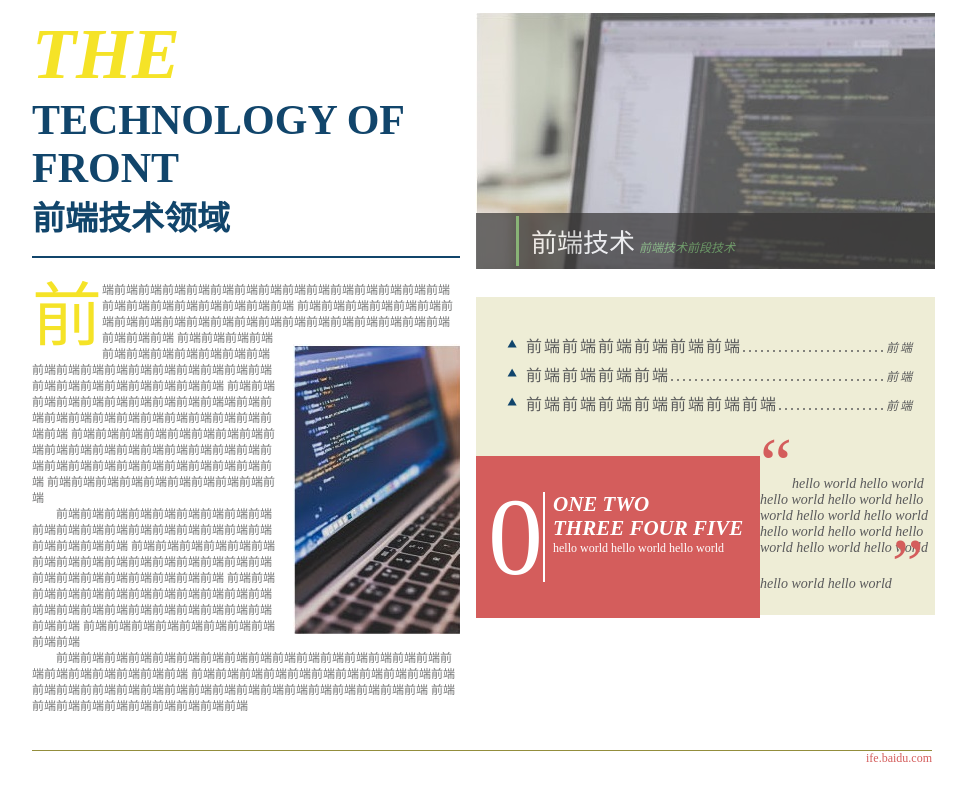
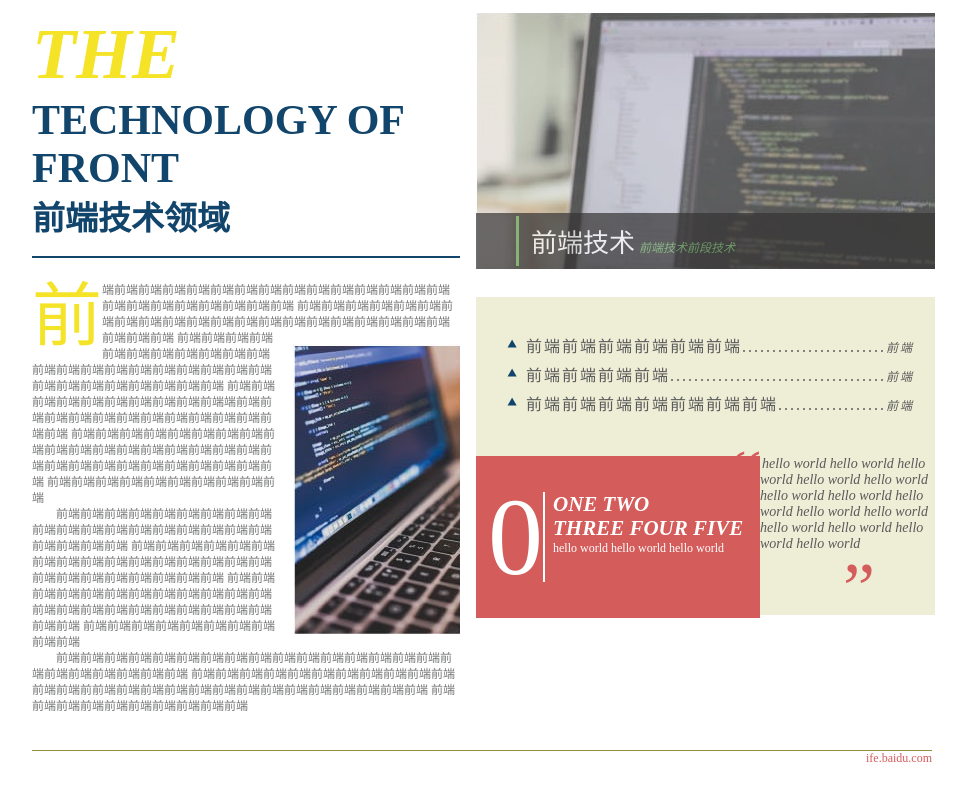
Before and after one commit to baihua001/baiduweb, a plain HTML site: page xw/task6/index.html in a window 1280 px wide. Shown: the part 699-1499 px from the top of the page, without its empty margins (158-1124 px from the left). Drawn offline with Linux system fonts and the light colour scheme.

Commit message:
edit task6

```diff
--- a/xw/task6/index.html
+++ b/xw/task6/index.html
@@ -96,8 +96,8 @@ layout: false
 							<div class="clear"></div>
 						</div>
 
-						<div class="right"><p><span>“</span>hello world hello world hello world hello world hello world hello world hello world
-						 hello world hello world hello world hello world hello world hello world hello world<span>”</span></p>
+						<div class="right"><p><span class="sign1">“</span>hello world hello world hello world hello world hello world hello world hello world
+						 hello world hello world hello world hello world hello world hello world hello world<span class="sign2">”</span></p>
 						</div>
 						<div class="clear"></div>
 
--- a/xw/task6/layout.css
+++ b/xw/task6/layout.css
@@ -367,6 +367,19 @@
 	font-style: normal;
 
 }
+.right-bottom-content .bottom .right .sign1{
+	float: left;
+	margin-top: 12px;
+	margin-left: -30px;
+	height: 0px;
+}
+.right-bottom-content .bottom .right .sign2{
+	float: right;
+	margin-top: 28px;
+	margin-right: 60px;
+	height: 0px;
+}
+
 
 .left-top-content h2{
 	font-size: 42px;
```
